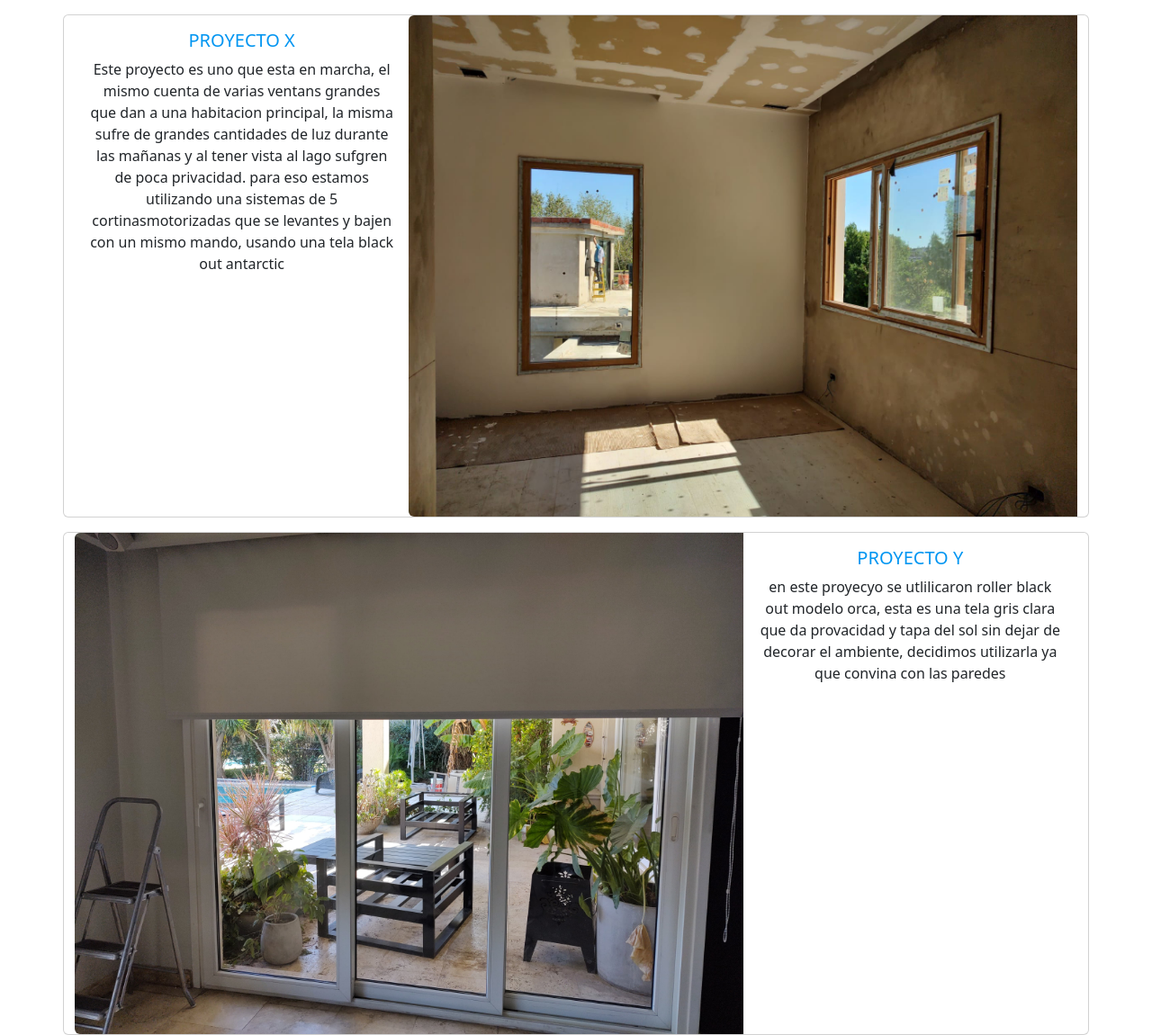
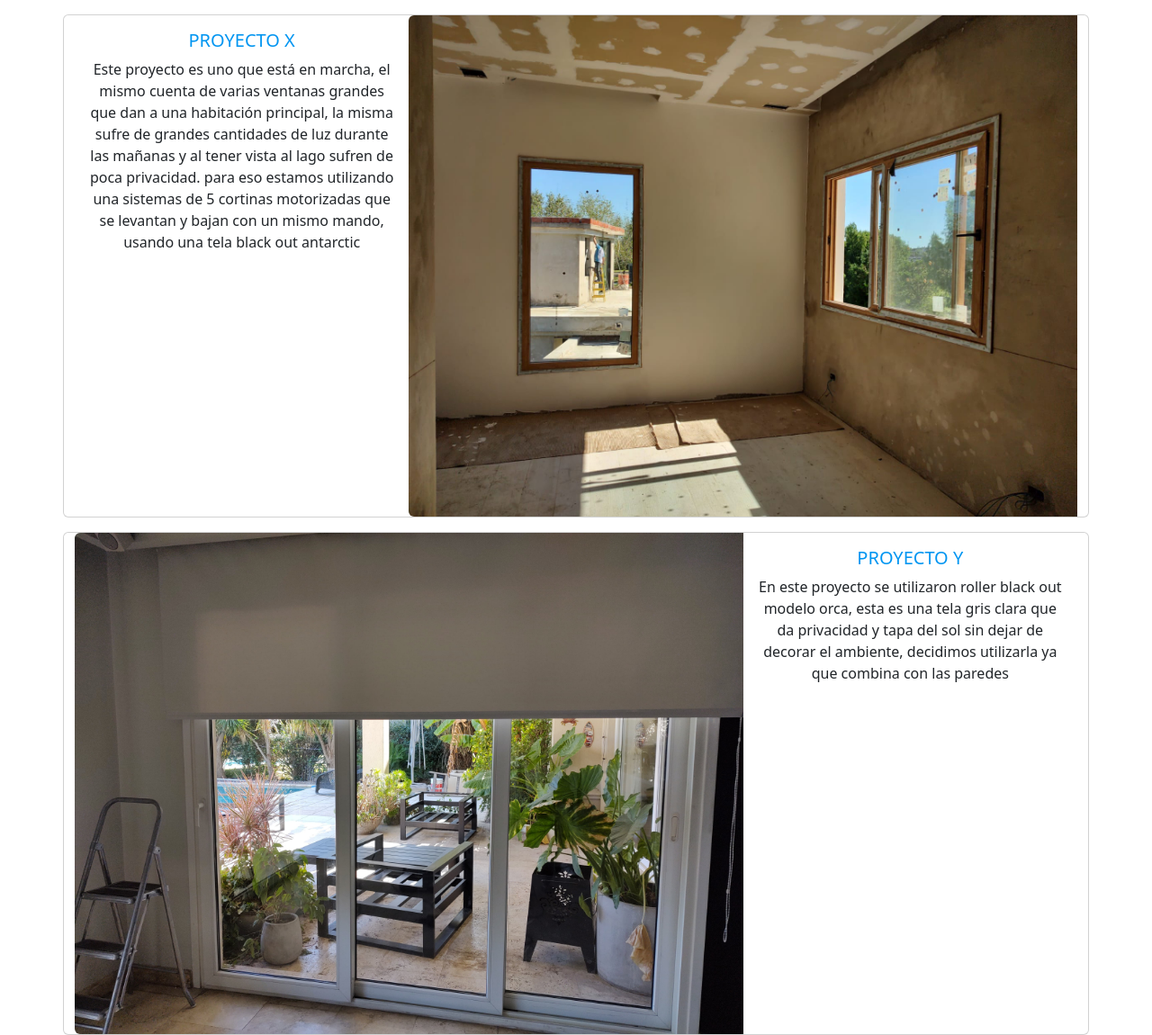
Before and after one commit to mattgauu/ProyectofinalMateoGaunaTesta, a website: page paginas/proyectos.html in a window 1280 px wide. Shown: the part 681-1831 px from the top of the page at 90% size. Drawn offline with nearby package versions, Linux system fonts and the light colour scheme.

Commit message:
ortografia

```diff
--- a/paginas/proyectos.html
+++ b/paginas/proyectos.html
@@ -65,7 +65,7 @@
                         <div class="col-md-4">
                             <div class="card-body">
                             <h5 class="card-title titulo">PROYECTO X</h5>
-                            <p class="card-text"> Este proyecto es uno que esta en marcha, el mismo cuenta de varias ventans grandes que dan a una habitacion principal, la misma sufre de grandes cantidades de luz durante las mañanas y al tener vista al lago sufgren de poca privacidad. para eso estamos utilizando una sistemas de 5 cortinasmotorizadas que se levantes y bajen con un mismo mando, usando una tela black out antarctic</p>
+                            <p class="card-text">Este proyecto es uno que está en marcha, el mismo cuenta de varias ventanas grandes que dan a una habitación principal, la misma sufre de grandes cantidades de luz durante las mañanas y al tener vista al lago sufren de poca privacidad. para eso estamos utilizando una sistemas de 5 cortinas motorizadas que se levantan y bajan con un mismo mando, usando una tela black out antarctic</p>
                         </div>
                     </div>
                     <div class="col-md-8">
@@ -86,7 +86,7 @@
                         <div class="col-md-4">
                             <div class="card-body">
                             <h5 class="card-title titulo">PROYECTO Y</h5>
-                            <p class="card-text"> en este proyecyo se utlilicaron roller black out modelo orca, esta es una tela gris clara que da provacidad y tapa del sol sin dejar de decorar el ambiente, decidimos utilizarla ya que convina con las paredes</p>
+                            <p class="card-text">En este proyecto se utilizaron roller black out modelo orca, esta es una tela gris clara que da privacidad y tapa del sol sin dejar de decorar el ambiente, decidimos utilizarla ya que combina con las paredes</p>
                             </div>
                         </div>
                         </div>
@@ -96,7 +96,7 @@
                         <div class="col-md-4">
                             <div class="card-body">
                             <h5 class="card-title titulo">PROYECTO Z</h5>
-                            <p class="card-text">Este proyecto es uno que esta en marcha, el mismo cuenta de varias ventans grandes que dan a una habitacion principal, la misma sufre de grandes cantidades de luz durante las mañanas y al tener vista al lago sufgren de poca privacidad. para eso estamos utilizando una sistemas de 5 cortinasmotorizadas que se levantes y bajen con un mismo mando, usando una tela black out antarctic</p>
+                            <p class="card-text">Este proyecto es uno que está en marcha, el mismo cuenta de varias ventanas grandes que dan a una habitación principal, la misma sufre de grandes cantidades de luz durante las mañanas y al tener vista al lago sufren de poca privacidad. para eso estamos utilizando una sistemas de 5 cortinas motorizadas que se levantan y bajan con un mismo mando, usando una tela black out antarctic</p>
                         </div>
                     </div>
                     <div class="col-md-8">
```
